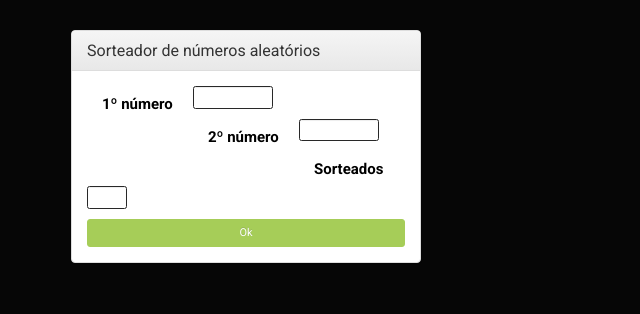
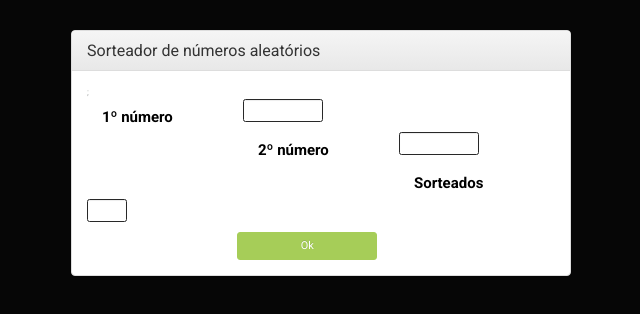
Before and after one commit to Calison25/raffle, a React (Create React App) app: page / in a window 1280 px wide. Shown: the top 314 px of the page, without its empty margins (394-1034 px from the left). Built offline with nearby package versions, Linux system fonts and the light colour scheme.

Commit message:
Faz validações

```diff
--- /dev/null
+++ b/src/components/RaffleErros.js
@@ -0,0 +1,31 @@
+import React, { Component } from 'react';
+import Error from '../consts/Error.js';
+import '../style/RaffleForm.css';
+
+
+class RaffleErros extends Component {
+    constructor(props){
+        super(props);
+    }
+
+    errorMessage(){
+       if (this.props.errorLevel === Error.invalideInterval){
+           return <div className="error-text alert alert-danger">
+                    <strong>O 1º número não pode ser maior que o 2º número</strong>
+                  </div>;
+       }
+
+       return '';
+    }
+
+    render() {
+        return (
+            <div>
+                {this.errorMessage()}
+            </div>
+        );
+    };
+
+}
+
+export default RaffleErros;
--- a/src/components/RaffleForm.js
+++ b/src/components/RaffleForm.js
@@ -1,8 +1,10 @@
 import React, { Component } from 'react';
 import RaffleResult from './RaffleResult';
 import '../style/RaffleForm.css';
+import Error from '../consts/Error.js';
 import 'bootstrap/dist/css/bootstrap.css';
 import 'bootstrap/dist/css/bootstrap-theme.css';
+import RaffleErros from "./RaffleErros";
 
 class RaffleForm extends Component {
     constructor(props) {
@@ -13,31 +15,47 @@ class RaffleForm extends Component {
                endInterval: '',
                numberOfLots: '',
             },
-            showResult: false
+            showResult: false,
+            errorLevel: Error.noError,
         };
 
         this.handleChange = this.handleChange.bind(this);
     }
 
     handleChange(event) {
-        if(event.target.name === 'startInterval') {
-            this.setState({formData: { ...this.state.formData, startInterval: event.target.value}});
+        if (event.target.name === 'startInterval') {
+            this.setState({formData: { ...this.state.formData, startInterval: parseInt(event.target.value)}});
         }
 
-        if(event.target.name === 'endInterval') {
-            this.setState({formData: { ...this.state.formData, endInterval: event.target.value}});
+        if (event.target.name === 'endInterval') {
+            this.setState({formData: { ...this.state.formData, endInterval: parseInt(event.target.value)}});
         }
 
-        if(event.target.name === 'numberOfLots') {
-            this.setState({formData: { ...this.state.formData, numberOfLots: event.target.value}});
+        if (event.target.name === 'numberOfLots') {
+            this.setState({formData: { ...this.state.formData, numberOfLots: parseInt(event.target.value)}});
         }
     }
 
+    getError() {
+        const {formData} = this.state;
+        if ( (formData.startInterval !== '' && formData.endInterval !== '') &&
+            formData.startInterval > formData.endInterval){
+            return Error.invalideInterval;
+        }
+
+        return Error.noError;
+    }
+
     handleSubmit() {
+        if (this.state.formData.numberOfLots === '') {
+            this.setState({formData: { ...this.state.formData, numberOfLots: 1}});
+        }
+
+        this.setState({errorLevel: this.getError()});
         this.setState({showResult: true});
     }
 
-    disableSumitButton() {
+    hasEmptyFields() {
         const {formData} = this.state;
 
         if(formData.startInterval === '' || formData.endInterval === '') {
@@ -48,20 +66,21 @@ class RaffleForm extends Component {
     }
 
     render() {
-        if (this.state.showResult){
+        if (this.state.showResult) {
            return <RaffleResult formData={this.state.formData} />;
         }
 
         return (
            <div className='row vertical-offset-100'>
                <div className='col-md-4 col-md-offset-4'>
-                    <div className='panel panel-default'>
+                    <div className='panel panel-default  panel-body--overrite'>
                         <div className="panel-heading">
                             <h3 className="panel-title">Sorteador de números aleatórios</h3>
                         </div>
                             <div className="panel-body">
-                                <form name='raffleForm' id='raffleForm' onSubmit={this.handleSubmit.bind(this)}>
+                                <form className='raffle-form' name='raffleForm' id='raffleForm' onSubmit={this.handleSubmit.bind(this)}>
                                     <fieldset>
+                                        <RaffleErros errorLevel={this.getError()}/>;
                                         <div className="form-group">
                                             <label className='col-md-4 control-label label-number' htmlFor=''>1º número</label>
                                             <input className='form-control input-number input-borded' maxLength='4' type='text'
@@ -78,7 +97,7 @@ class RaffleForm extends Component {
                                                    value={this.state.formData.numberOfLots} name='numberOfLots' onChange={this.handleChange}/>
                                         </div>
 
-                                        <button disabled={this.disableSumitButton()} className="btn btn-lg btn-success btn-block" type="submit">Ok</button>
+                                        <button disabled={this.hasEmptyFields()} className="confirm-button btn btn-lg btn-success btn-block" type="submit">Ok</button>
                                     </fieldset>
                                 </form>
                             </div>
--- /dev/null
+++ b/src/consts/Error.js
@@ -0,0 +1,6 @@
+const errors = {
+    noError: 0,
+    invalideInterval: 1
+};
+
+export default errors;
--- a/src/style/RaffleForm.css
+++ b/src/style/RaffleForm.css
@@ -16,3 +16,20 @@
 .container {
     margin-top: 30px;
 }
+
+.error-text {
+    font-size: medium;
+    width: 480px;
+    color: black !important;
+    text-align: center;
+    margin-left: -5px;
+}
+
+.panel-body--overrite {
+    min-width: 500px;
+}
+
+.confirm-button {
+    width: 30% !important;
+    margin-left: 150px;
+}
```
